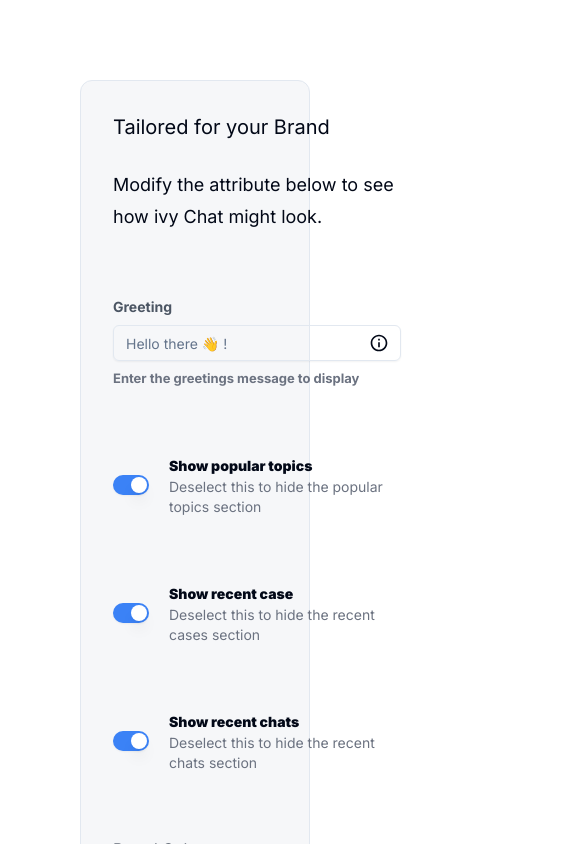
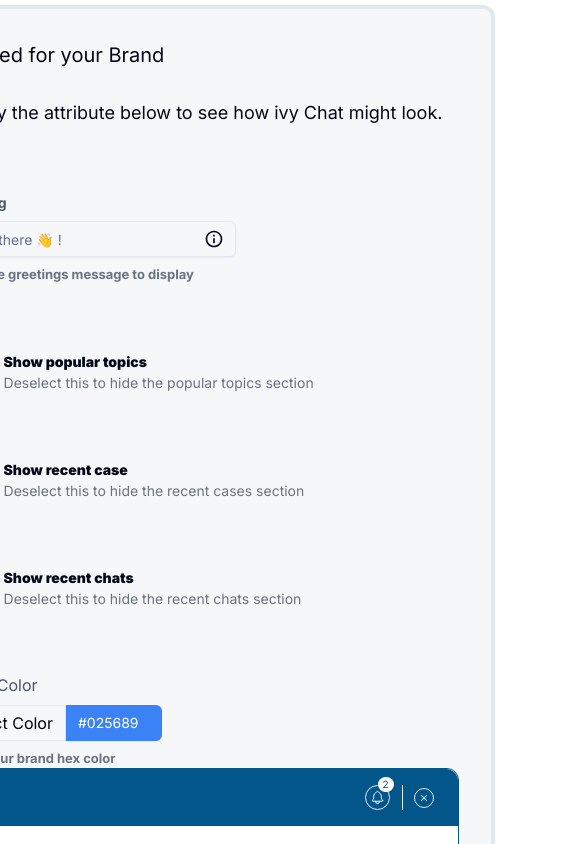
Before and after one commit to Programmer-Shams/Everest-CX-_Project, a Next.js app: page / in a window 390 px wide. Shown: the top 844 px of the page, 585 px wide, since content can reach past the window. Built offline with nearby package versions, Linux system fonts and the light colour scheme.

Commit message:
fixing responsivness

```diff
--- a/app/globals.css
+++ b/app/globals.css
@@ -77,3 +77,25 @@
 .bold {
   font-weight:900;
 }
+  @media screen and (max-width: 1227px) {
+    .responsive{
+    display: flex;
+    flex-direction: column;
+    width: fit-content;
+    justify-content: center;
+    align-items: center;
+  }
+  .mobilescreen {
+    display: flex;
+    justify-content: center;
+  }
+}
+  @media (max-width: 796px) {
+    .mobilescreen{
+      padding: 5px;
+  }
+
+}
+@media screen {
+
+}
--- a/app/page.tsx
+++ b/app/page.tsx
@@ -4,7 +4,7 @@ import { ColorProvider } from "@/context/ThemeContext";
 export default function Home() {
   return (
     <ColorProvider>
-      <main className="p-20">
+      <main className="p-28 mobilescreen">
         <HelpCenter />
       </main>
     </ColorProvider>
--- a/components/ HelpCenter.tsx
+++ b/components/ HelpCenter.tsx
@@ -55,7 +55,7 @@ const HelpCenter = () => {
   };
 
   return (
-    <section className="border p-8 bg-[#F6F7F9] rounded-xl flex gap-[20rem]">
+    <section className="border-4 w-full p-8 bg-[#F6F7F9] rounded-xl flex flex-row lg:gap-[8rem] responsive">
       {/* Left Hand Side */}
       <div>
         <h1 className="text-xl">Tailored for your Brand</h1>
```
